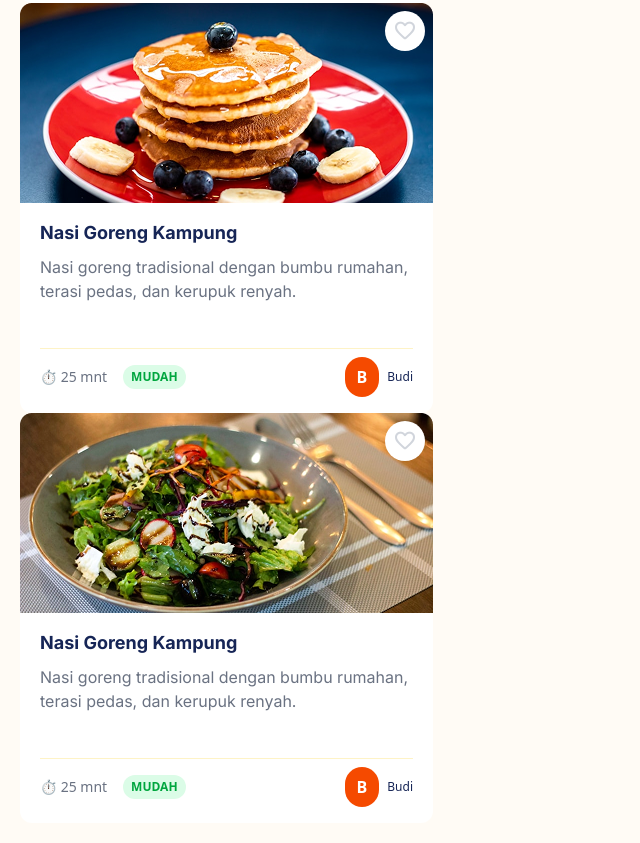
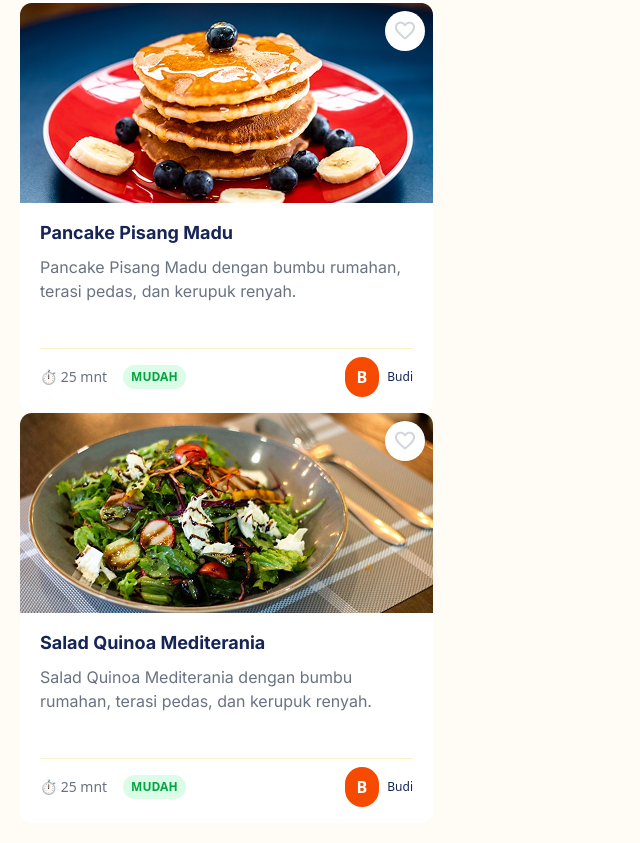
Before and after one commit to fauzibob-dotcom/resepku-basic-1, a plain HTML site: page index.html in a window 1280 px wide. Shown: the part 427-1270 px from the top of the page, without its empty margins (0-640 px from the left). Drawn offline with nearby package versions, Linux system fonts and the light colour scheme.

Commit message:
modify title and description

```diff
--- a/index.html
+++ b/index.html
@@ -84,10 +84,10 @@
         <div class="desc py-4 px-5 flex flex-col justify-between">
           <div class="flex flex-col gap-y-2 font-inter">
             <h2 class="text-lg text-blue-950 font-bold text-lg">
-              Nasi Goreng Kampung
+              Pancake Pisang Madu
             </h2>
             <p class="text-gray-500">
-              Nasi goreng tradisional dengan bumbu rumahan, terasi pedas, dan
+              Pancake Pisang Madu dengan bumbu rumahan, terasi pedas, dan
               kerupuk renyah.
             </p>
           </div>
@@ -133,10 +133,10 @@
         <div class="desc py-4 px-5 flex flex-col justify-between">
           <div class="flex flex-col gap-y-2 font-inter">
             <h2 class="text-lg text-blue-950 font-bold text-lg">
-              Nasi Goreng Kampung
+              Salad Quinoa Mediterania
             </h2>
             <p class="text-gray-500">
-              Nasi goreng tradisional dengan bumbu rumahan, terasi pedas, dan
+              Salad Quinoa Mediterania dengan bumbu rumahan, terasi pedas, dan
               kerupuk renyah.
             </p>
           </div>
```
